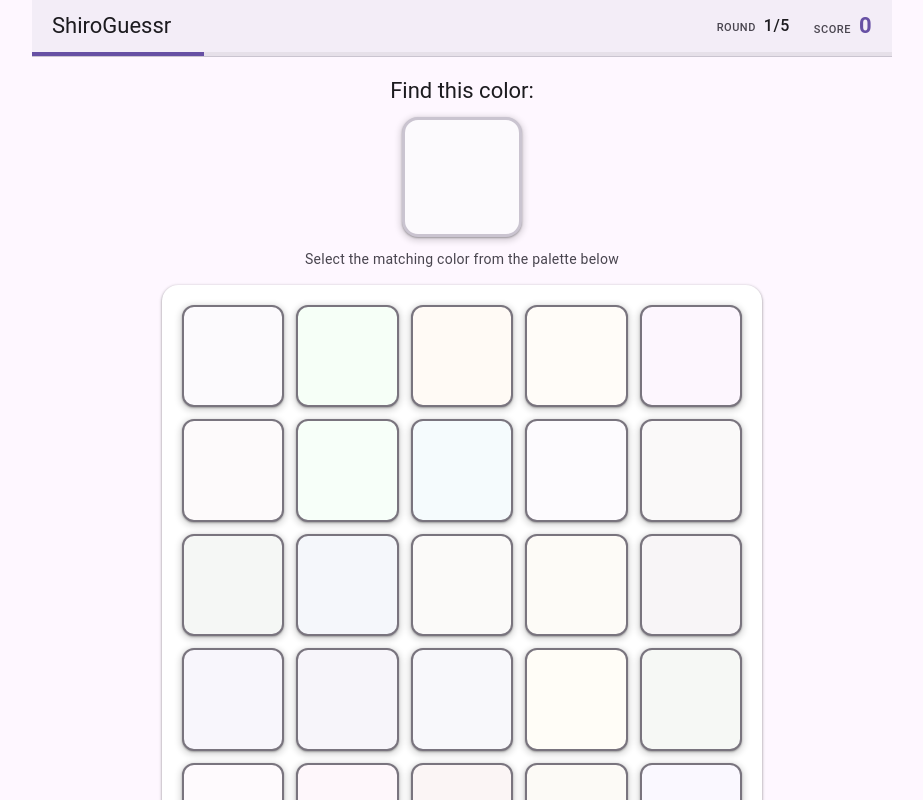
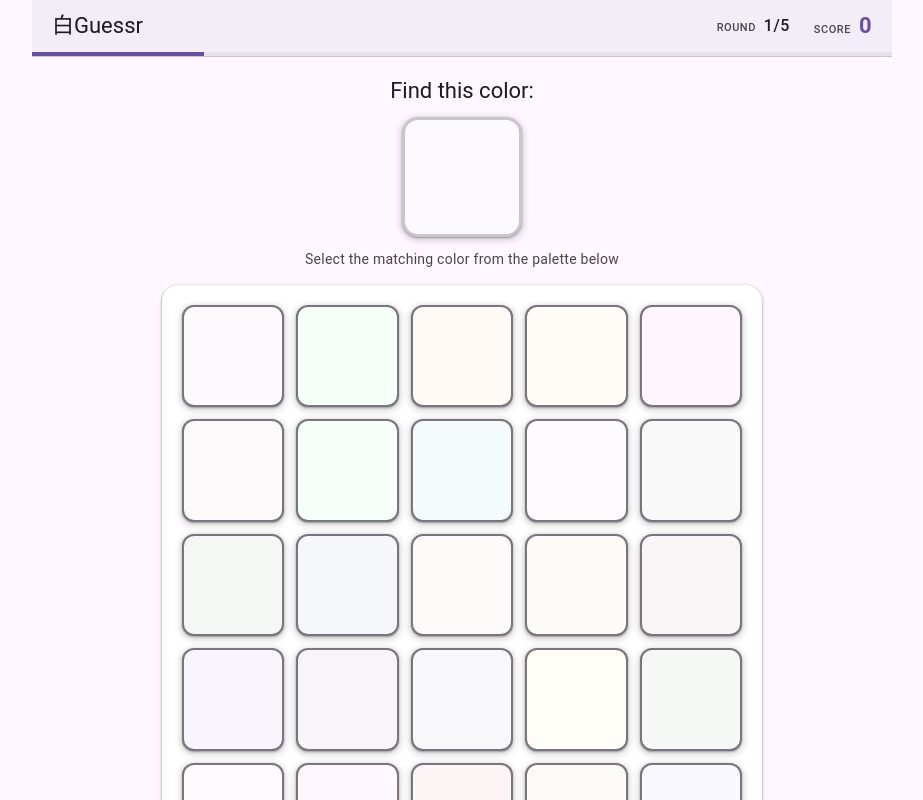
Before and after one commit to Kurogoma4D/shiro-guessr, an Angular app: page /game in a window 1280 px wide. Shown: the whole page, without its empty margins (178-1101 px from the left). Built offline with nearby package versions, Linux system fonts and the light colour scheme.

Commit message:
Change game title

```diff
--- a/src/app/components/score-board/score-board.component.html
+++ b/src/app/components/score-board/score-board.component.html
@@ -1,7 +1,7 @@
 <div class="score-board">
   <div class="score-board-content">
     <div class="title-section">
-      <h1 class="title">ShiroGuessr</h1>
+      <h1 class="title">白Guessr</h1>
     </div>
 
     <div class="info-section">
@@ -17,12 +17,14 @@
     </div>
   </div>
 
-  <div class="progress-bar-container" role="progressbar"
-       [attr.aria-valuenow]="currentRound()"
-       [attr.aria-valuemin]="0"
-       [attr.aria-valuemax]="totalRounds()"
-       aria-label="Game progress">
-    <div class="progress-bar-fill"
-         [style.width.%]="progressPercentage()"></div>
+  <div
+    class="progress-bar-container"
+    role="progressbar"
+    [attr.aria-valuenow]="currentRound()"
+    [attr.aria-valuemin]="0"
+    [attr.aria-valuemax]="totalRounds()"
+    aria-label="Game progress"
+  >
+    <div class="progress-bar-fill" [style.width.%]="progressPercentage()"></div>
   </div>
 </div>
--- a/src/index.html
+++ b/src/index.html
@@ -1,13 +1,13 @@
-<!doctype html>
+<!DOCTYPE html>
 <html lang="en">
-<head>
-  <meta charset="utf-8">
-  <title>ShiroGuessr</title>
-  <base href="/">
-  <meta name="viewport" content="width=device-width, initial-scale=1">
-  <link rel="icon" type="image/x-icon" href="favicon.ico">
-</head>
-<body>
-  <app-root></app-root>
-</body>
+  <head>
+    <meta charset="utf-8" />
+    <title>白Guessr</title>
+    <base href="/" />
+    <meta name="viewport" content="width=device-width, initial-scale=1" />
+    <link rel="icon" type="image/x-icon" href="favicon.ico" />
+  </head>
+  <body>
+    <app-root></app-root>
+  </body>
 </html>
```
